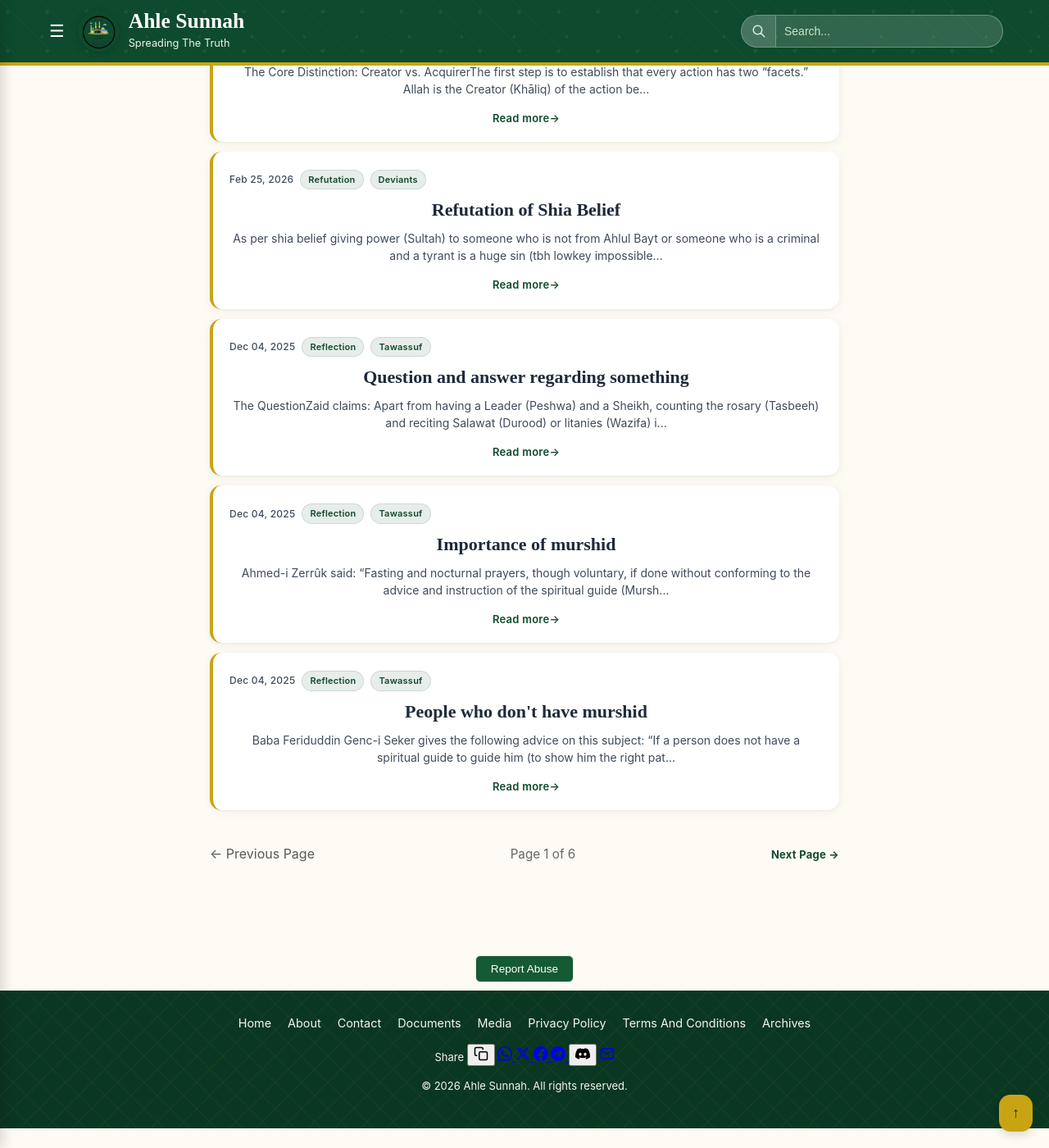
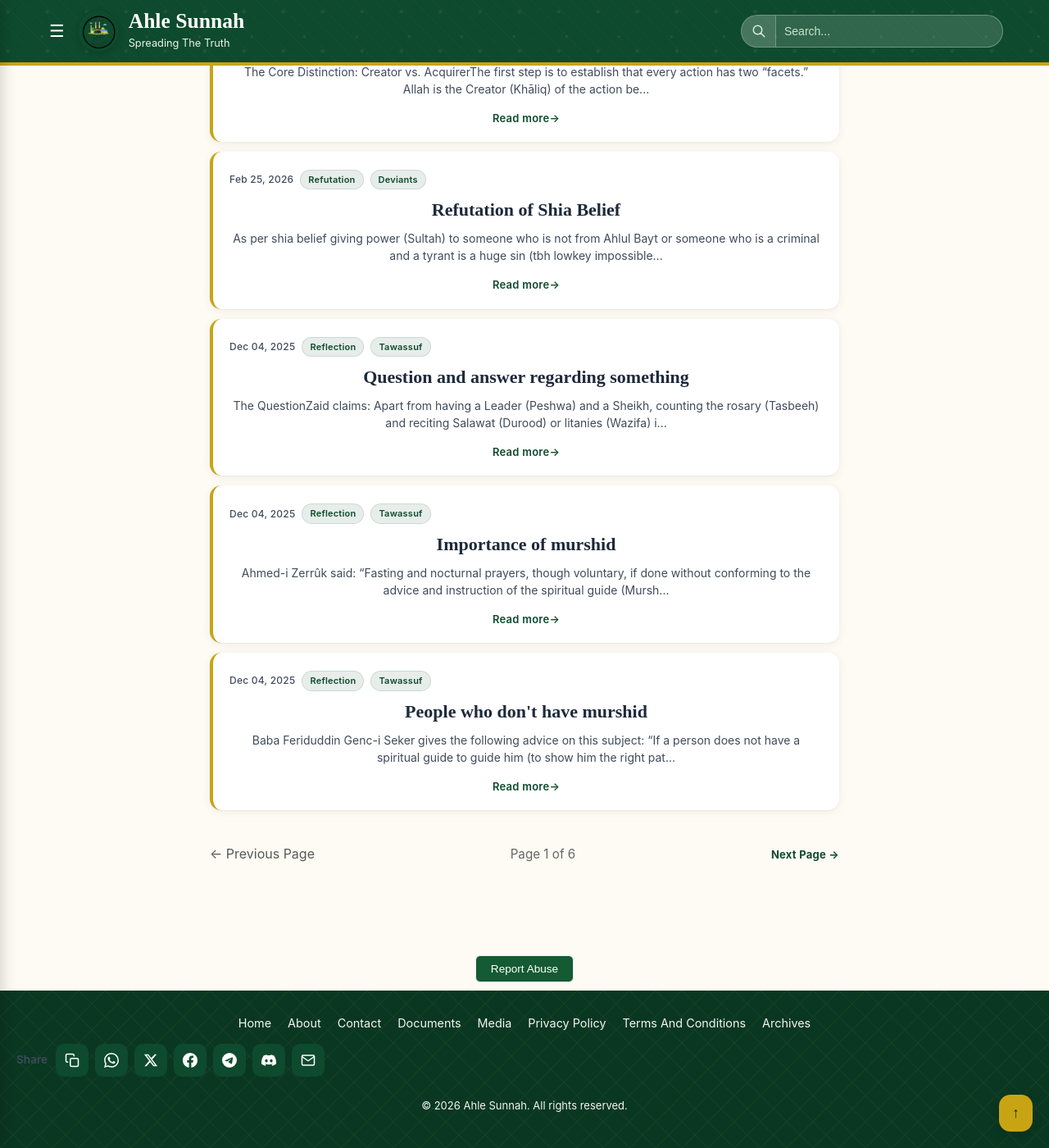
Before and after one commit to Fali17/ahlesunnah, a Jekyll site: the page built from index.html, in a window 1280 px wide and 1400 px high, scrolled down 1293 px. Shown: the whole window at 82% size. Built offline with Jekyll 4.4.1, drawn with Linux system fonts in a browser that asks for light colours; the list of posts is cut into pages by our own code.

Commit message:
Update default.html

```diff
--- a/_layouts/default.html
+++ b/_layouts/default.html
@@ -468,6 +468,59 @@
 .footer-nav a:hover {
   text-decoration: underline;
   color: #fff;
+}
+
+   .share-bar {
+  display: flex;
+  flex-wrap: wrap;
+  align-items: center;
+  gap: 8px;
+  margin: 12px 0 24px;
+}
+
+.share-label {
+  font-size: 0.85rem;
+  font-weight: 600;
+  color: var(--muted);
+  margin-right: 2px;
+}
+
+.share-btn {
+  display: inline-flex;
+  align-items: center;
+  justify-content: center;
+  width: 40px;
+  height: 40px;
+  padding: 0;
+  background: var(--primary);
+  color: #fff !important;
+  border: none;
+  border-radius: 10px;
+  cursor: pointer;
+  text-decoration: none !important;
+  transition: background 0.2s ease, transform 0.15s ease;
+}
+
+.share-btn:hover {
+  background: var(--primary-dark);
+  transform: translateY(-1px);
+}
+
+.share-btn:focus-visible {
+  outline: 2px solid #c8a415;
+  outline-offset: 2px;
+}
+
+.share-icon {
+  display: block;
+  width: 18px;
+  height: 18px;
+  pointer-events: none;
+}
+
+.share-status {
+  font-size: 0.85rem;
+  color: var(--muted);
 }
   </style>
 
```
